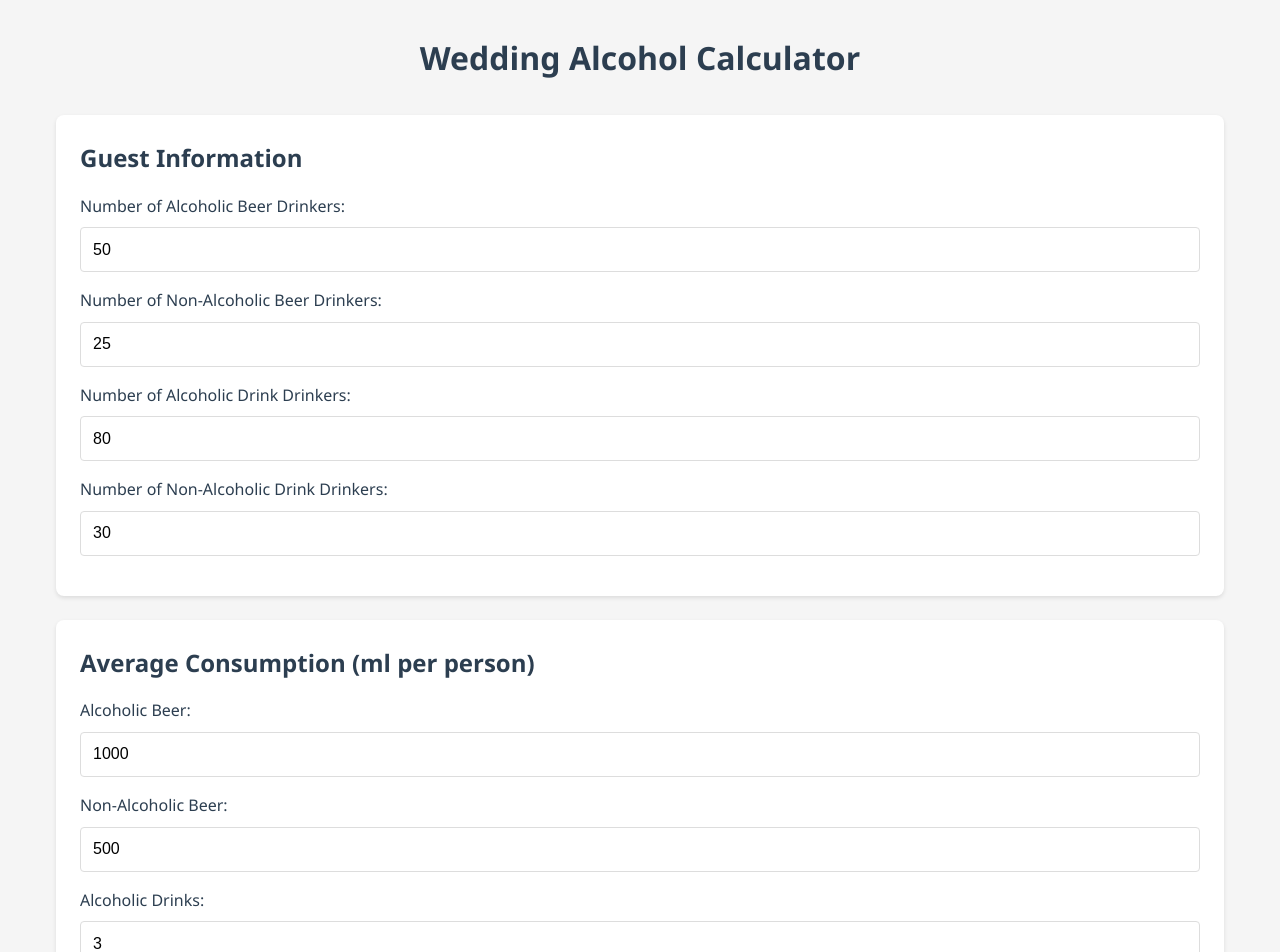
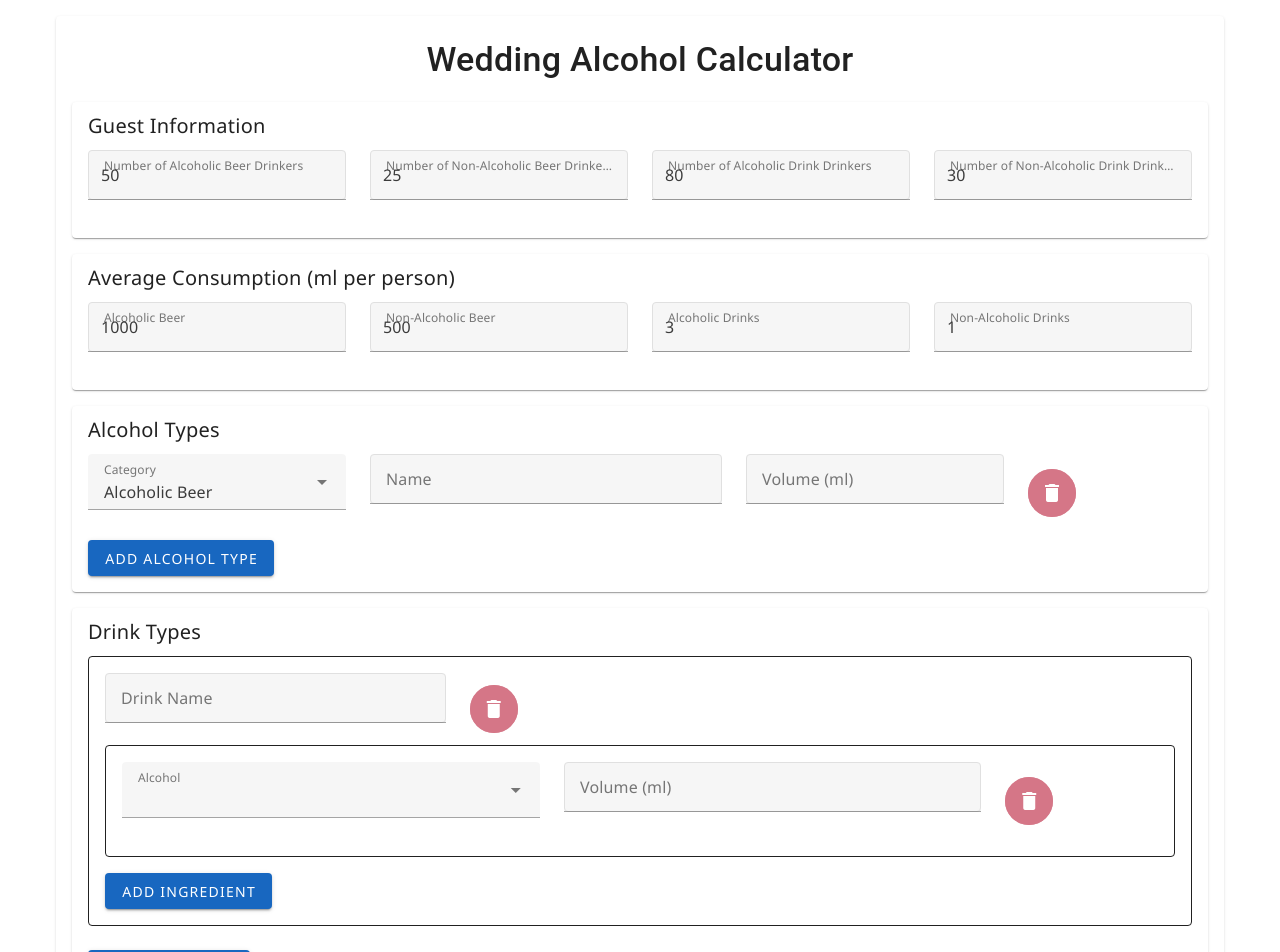
Before and after one commit to bartoszbrozek/wedding-alcohol-calculator, a Vue app: page / in a window 1280 px wide. Shown: the top 952 px of the page. Built offline with nearby package versions, Linux system fonts and the light colour scheme.

Commit message:
feat: vuetify

```diff
--- a/index.html
+++ b/index.html
@@ -2,6 +2,7 @@
 <html lang="en">
 <head>
     <meta charset="UTF-8">
+    <link rel="icon" href="/favicon.ico">
     <meta name="viewport" content="width=device-width, initial-scale=1.0">
     <title>Wedding Alcohol Calculator</title>
 </head>
--- a/package.json
+++ b/package.json
@@ -8,7 +8,9 @@
     "preview": "vite preview"
   },
   "dependencies": {
-    "vue": "^3.4.15"
+    "@mdi/font": "^7.4.47",
+    "vue": "^3.4.15",
+    "vuetify": "^3.8.8"
   },
   "devDependencies": {
     "@vitejs/plugin-vue": "^5.0.3",
--- a/src/App.vue
+++ b/src/App.vue
@@ -1,90 +1,273 @@
 <template>
-  <div class="container">
-    <h1>Wedding Alcohol Calculator</h1>
+  <v-app>
+    <v-main>
+      <v-container>
+        <v-card class="mx-auto" max-width="1200">
+          <v-card-title class="text-h4 text-center py-4">
+            Wedding Alcohol Calculator
+          </v-card-title>
 
-    <form @submit.prevent="calculateQuantities">
-      <div class="form-section">
-        <h2>Guest Information</h2>
-        <div class="form-group">
-          <label for="alcoholicBeerDrinkers">Number of Alcoholic Beer Drinkers:</label>
-          <input type="number" id="alcoholicBeerDrinkers" v-model.number="guestInfo.alcoholicBeerDrinkers" required min="0">
-        </div>
-        <div class="form-group">
-          <label for="nonAlcoholicBeerDrinkers">Number of Non-Alcoholic Beer Drinkers:</label>
-          <input type="number" id="nonAlcoholicBeerDrinkers" v-model.number="guestInfo.nonAlcoholicBeerDrinkers" required min="0">
-        </div>
-        <div class="form-group">
-          <label for="alcoholicDrinkers">Number of Alcoholic Drink Drinkers:</label>
-          <input type="number" id="alcoholicDrinkers" v-model.number="guestInfo.alcoholicDrinkers" required min="0">
-        </div>
-        <div class="form-group">
-          <label for="nonAlcoholicDrinkers">Number of Non-Alcoholic Drink Drinkers:</label>
-          <input type="number" id="nonAlcoholicDrinkers" v-model.number="guestInfo.nonAlcoholicDrinkers" required min="0">
-        </div>
-      </div>
+          <v-card-text>
+            <v-form @submit.prevent="calculateQuantities" v-model="isFormValid">
+              <v-card class="mb-4">
+                <v-card-title>Guest Information</v-card-title>
+                <v-card-text>
+                  <v-row>
+                    <v-col cols="12" sm="6" md="3">
+                      <v-text-field
+                        v-model.number="guestInfo.alcoholicBeerDrinkers"
+                        label="Number of Alcoholic Beer Drinkers"
+                        type="number"
+                        :rules="[rules.required, rules.positive]"
+                        required
+                      ></v-text-field>
+                    </v-col>
+                    <v-col cols="12" sm="6" md="3">
+                      <v-text-field
+                        v-model.number="guestInfo.nonAlcoholicBeerDrinkers"
+                        label="Number of Non-Alcoholic Beer Drinkers"
+                        type="number"
+                        :rules="[rules.required, rules.positive]"
+                        required
+                      ></v-text-field>
+                    </v-col>
+                    <v-col cols="12" sm="6" md="3">
+                      <v-text-field
+                        v-model.number="guestInfo.alcoholicDrinkers"
+                        label="Number of Alcoholic Drink Drinkers"
+                        type="number"
+                        :rules="[rules.required, rules.positive]"
+                        required
+                      ></v-text-field>
+                    </v-col>
+                    <v-col cols="12" sm="6" md="3">
+                      <v-text-field
+                        v-model.number="guestInfo.nonAlcoholicDrinkers"
+                        label="Number of Non-Alcoholic Drink Drinkers"
+                        type="number"
+                        :rules="[rules.required, rules.positive]"
+                        required
+                      ></v-text-field>
+                    </v-col>
+                  </v-row>
+                </v-card-text>
+              </v-card>
 
-      <div class="form-section">
-        <h2>Average Consumption (ml per person)</h2>
-        <div class="form-group">
-          <label for="alcoholicBeerPerPerson">Alcoholic Beer:</label>
-          <input type="number" id="alcoholicBeerPerPerson" v-model.number="consumption.alcoholicBeerPerPerson" required min="0">
-        </div>
-        <div class="form-group">
-          <label for="nonAlcoholicBeerPerPerson">Non-Alcoholic Beer:</label>
-          <input type="number" id="nonAlcoholicBeerPerPerson" v-model.number="consumption.nonAlcoholicBeerPerPerson" required min="0">
-        </div>
-        <div class="form-group">
-          <label for="alcoholicDrinksPerPerson">Alcoholic Drinks:</label>
-          <input type="number" id="alcoholicDrinksPerPerson" v-model.number="consumption.alcoholicDrinksPerPerson" required min="0">
-        </div>
-        <div class="form-group">
-          <label for="nonAlcoholicDrinksPerPerson">Non-Alcoholic Drinks:</label>
-          <input type="number" id="nonAlcoholicDrinksPerPerson" v-model.number="consumption.nonAlcoholicDrinksPerPerson" required min="0">
-        </div>
-      </div>
+              <v-card class="mb-4">
+                <v-card-title>Average Consumption (ml per person)</v-card-title>
+                <v-card-text>
+                  <v-row>
+                    <v-col cols="12" sm="6" md="3">
+                      <v-text-field
+                        v-model.number="consumption.alcoholicBeerPerPerson"
+                        label="Alcoholic Beer"
+                        type="number"
+                        :rules="[rules.required, rules.positive]"
+                        required
+                      ></v-text-field>
+                    </v-col>
+                    <v-col cols="12" sm="6" md="3">
+                      <v-text-field
+                        v-model.number="consumption.nonAlcoholicBeerPerPerson"
+                        label="Non-Alcoholic Beer"
+                        type="number"
+                        :rules="[rules.required, rules.positive]"
+                        required
+                      ></v-text-field>
+                    </v-col>
+                    <v-col cols="12" sm="6" md="3">
+                      <v-text-field
+                        v-model.number="consumption.alcoholicDrinksPerPerson"
+                        label="Alcoholic Drinks"
+                        type="number"
+                        :rules="[rules.required, rules.positive]"
+                        required
+                      ></v-text-field>
+                    </v-col>
+                    <v-col cols="12" sm="6" md="3">
+                      <v-text-field
+                        v-model.number="consumption.nonAlcoholicDrinksPerPerson"
+                        label="Non-Alcoholic Drinks"
+                        type="number"
+                        :rules="[rules.required, rules.positive]"
+                        required
+                      ></v-text-field>
+                    </v-col>
+                  </v-row>
+                </v-card-text>
+              </v-card>
 
-      <div class="form-section">
-        <h2>Alcohol Types</h2>
-        <div v-for="(alcohol, index) in alcoholTypes" :key="'alcohol-' + index" class="alcohol-type">
-          <select v-model="alcohol.category" class="alcohol-category">
-            <option v-for="option in categoryOptions" :key="option.value" :value="option.value">
-              {{ option.label }}
-            </option>
-          </select>
-          <input type="text" v-model="alcohol.name" placeholder="Name (e.g., Tyskie)" class="alcohol-name">
-          <input type="number" v-model.number="alcohol.volume" placeholder="Volume (ml)" class="alcohol-volume">
-          <button type="button" class="remove-btn" @click="removeAlcoholType(index)">Remove</button>
-        </div>
-        <button type="button" @click="addAlcoholType" class="add-btn">Add Alcohol Type</button>
-      </div>
+              <v-card class="mb-4">
+                <v-card-title>Alcohol Types</v-card-title>
+                <v-card-text>
+                  <v-row v-for="(alcohol, index) in alcoholTypes" :key="'alcohol-' + index">
+                    <v-col cols="12" sm="3">
+                      <v-select
+                        v-model="alcohol.category"
+                        :items="categoryOptions"
+                        item-title="label"
+                        item-value="value"
+                        label="Category"
+                        :rules="[rules.required]"
+                        required
+                      ></v-select>
+                    </v-col>
+                    <v-col cols="12" sm="4">
+                      <v-text-field
+                        v-model="alcohol.name"
+                        label="Name"
+                        :rules="[rules.required]"
+                        required
+                      ></v-text-field>
+                    </v-col>
+                    <v-col cols="12" sm="3">
+                      <v-text-field
+                        v-model.number="alcohol.volume"
+                        label="Volume (ml)"
+                        type="number"
+                        :rules="[rules.required, rules.positive]"
+                        required
+                      ></v-text-field>
+                    </v-col>
+                    <v-col cols="12" sm="2" class="d-flex align-center">
+                      <v-btn
+                        color="error"
+                        icon
+                        @click="removeAlcoholType(index)"
+                        :disabled="alcoholTypes.length === 1"
+                      >
+                        <v-icon>mdi-delete</v-icon>
+                      </v-btn>
+                    </v-col>
+                  </v-row>
+                  <v-btn
+                    color="primary"
+                    @click="addAlcoholType"
+                    class="mt-2"
+                  >
+                    Add Alcohol Type
+                  </v-btn>
+                </v-card-text>
+              </v-card>
 
-      <div class="form-section">
-        <h2>Drink Types</h2>
-        <div v-for="(drink, index) in drinkTypes" :key="'drink-' + index" class="drink-type">
-          <input type="text" v-model="drink.name" placeholder="Name (e.g., Whisky Sour)" class="drink-name">
-          <div class="drink-ingredients">
-            <div v-for="(ingredient, ingIndex) in drink.ingredients" :key="'ingredient-' + ingIndex" class="drink-ingredient">
-              <select v-model="ingredient.alcohol" class="alcohol-select">
-                <option v-for="alcohol in nonBeerAlcoholTypes" :key="alcohol.name" :value="alcohol.name">
-                  {{ alcohol.name }} ({{ alcohol.volume }}ml)
-                </option>
-              </select>
-              <input type="number" v-model.number="ingredient.volume" placeholder="Volume (ml)" class="ingredient-volume">
-              <button type="button" class="remove-btn" @click="removeIngredient(index, ingIndex)">Remove</button>
-            </div>
-            <button type="button" @click="addIngredient(index)" class="add-ingredient-btn">Add Ingredient</button>
-          </div>
-          <button type="button" class="remove-btn" @click="removeDrinkType(index)">Remove</button>
-        </div>
-        <button type="button" @click="addDrinkType" class="add-btn">Add Drink Type</button>
-      </div>
+              <v-card class="mb-4">
+                <v-card-title>Drink Types</v-card-title>
+                <v-card-text>
+                  <v-card
+                    v-for="(drink, index) in drinkTypes"
+                    :key="'drink-' + index"
+                    class="mb-4"
+                    variant="outlined"
+                  >
+                    <v-card-text>
+                      <v-row>
+                        <v-col cols="12" sm="4">
+                          <v-text-field
+                            v-model="drink.name"
+                            label="Drink Name"
+                            :rules="[rules.required]"
+                            required
+                          ></v-text-field>
+                        </v-col>
+                        <v-col cols="12" sm="2" class="d-flex align-center">
+                          <v-btn
+                            color="error"
+                            icon
+                            @click="removeDrinkType(index)"
+                            :disabled="drinkTypes.length === 1"
+                          >
+                            <v-icon>mdi-delete</v-icon>
+                          </v-btn>
+                        </v-col>
+                      </v-row>
 
-      <button type="submit" class="calculate-btn">Calculate</button>
-    </form>
+                      <v-card
+                        v-for="(ingredient, ingIndex) in drink.ingredients"
+                        :key="'ingredient-' + ingIndex"
+                        class="mb-2"
+                        variant="outlined"
+                      >
+                        <v-card-text>
+                          <v-row>
+                            <v-col cols="12" sm="5">
+                              <v-select
+                                v-model="ingredient.alcohol"
+                                :items="nonBeerAlcoholTypes"
+                                item-title="name"
+                                item-value="name"
+                                label="Alcohol"
+                                :rules="[rules.required]"
+                                required
+                              >
+                                <template v-slot:item="{ props, item }">
+                                  <v-list-item v-bind="props">
+                                    <v-list-item-title>
+                                      {{ item.raw.name }} ({{ item.raw.volume }}ml)
+                                    </v-list-item-title>
+                                  </v-list-item>
+                                </template>
+                              </v-select>
+                            </v-col>
+                            <v-col cols="12" sm="5">
+                              <v-text-field
+                                v-model.number="ingredient.volume"
+                                label="Volume (ml)"
+                                type="number"
+                                :rules="[rules.required, rules.positive]"
+                                required
+                              ></v-text-field>
+                            </v-col>
+                            <v-col cols="12" sm="2" class="d-flex align-center">
+                              <v-btn
+                                color="error"
+                                icon
+                                @click="removeIngredient(index, ingIndex)"
+                                :disabled="drink.ingredients.length === 1"
+                              >
+                                <v-icon>mdi-delete</v-icon>
+                              </v-btn>
+                            </v-col>
+                          </v-row>
+                        </v-card-text>
+                      </v-card>
 
-    <div v-if="showResults" class="results">
-      <h2>Recommended Quantities</h2>
-      <table>
+                      <v-btn
+                        color="primary"
+                        @click="addIngredient(index)"
+                        class="mt-2"
+                      >
+                        Add Ingredient
+                      </v-btn>
+                    </v-card-text>
+                  </v-card>
+
+                  <v-btn
+                    color="primary"
+                    @click="addDrinkType"
+                    class="mt-2"
+                  >
+                    Add Drink Type
+                  </v-btn>
+                </v-card-text>
+              </v-card>
+
+              <v-btn
+                color="primary"
+                type="submit"
+                block
+                :disabled="!isFormValid"
+                class="mt-4"
+              >
+                Calculate
+              </v-btn>
+            </v-form>
+          </v-card-text>
+
+          <v-card-text v-if="showResults">
+            <v-card>
+              <v-card-title>Recommended Quantities</v-card-title>
+              <v-card-text>
+                <v-table>
                   <thead>
                     <tr>
                       <th>Type</th>
@@ -99,13 +282,25 @@
                       <td>{{ result.totalVolume }} ml</td>
                     </tr>
                   </tbody>
-      </table>
-    </div>
-  </div>
+                </v-table>
+              </v-card-text>
+            </v-card>
+          </v-card-text>
+        </v-card>
+      </v-container>
+    </v-main>
+  </v-app>
 </template>
 
 <script setup>
 import { ref, reactive, computed, watch, onMounted } from 'vue'
+
+const isFormValid = ref(false)
+
+const rules = {
+  required: v => !!v || 'This field is required',
+  positive: v => v > 0 || 'Value must be greater than 0'
+}
 
 const guestInfo = reactive({
   alcoholicBeerDrinkers: 50,
--- a/src/main.js
+++ b/src/main.js
@@ -2,4 +2,21 @@ import { createApp } from 'vue'
 import App from './App.vue'
 import './style.css'
 
-createApp(App).mount('#app')
+// Vuetify
+import 'vuetify/styles'
+import { createVuetify } from 'vuetify'
+import * as components from 'vuetify/components'
+import * as directives from 'vuetify/directives'
+import '@mdi/font/css/materialdesignicons.css'
+
+const vuetify = createVuetify({
+  components,
+  directives,
+  theme: {
+    defaultTheme: 'light'
+  }
+})
+
+createApp(App)
+  .use(vuetify)
+  .mount('#app')
```
Also changed, not shown: 1 other file (tests, documents, lock files or other folders). Lines whose indentation alone changed are shown as unchanged.
